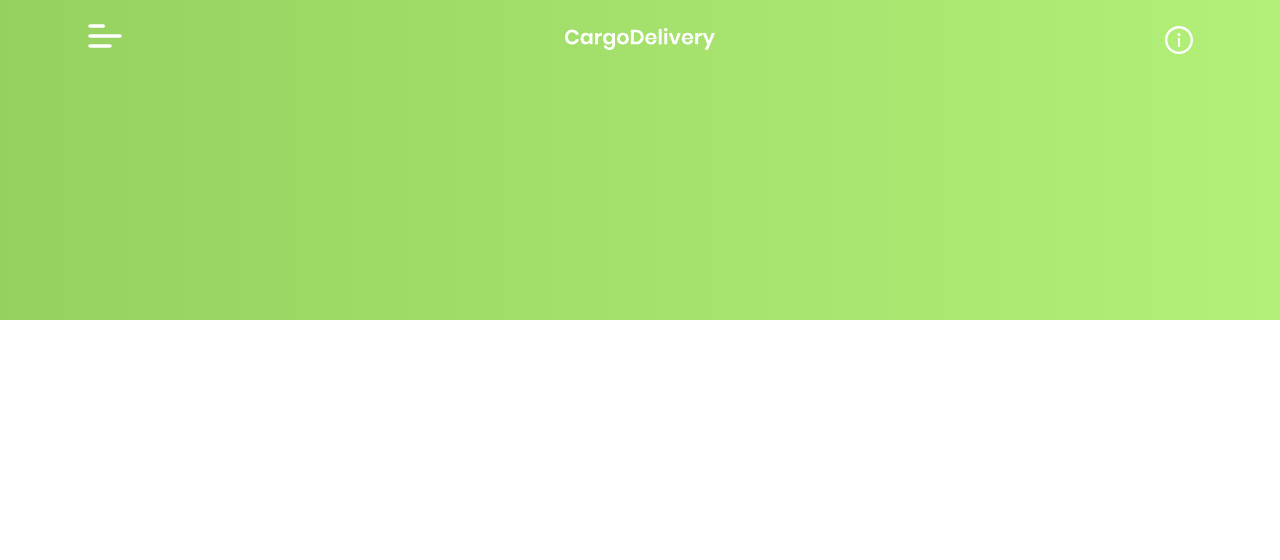
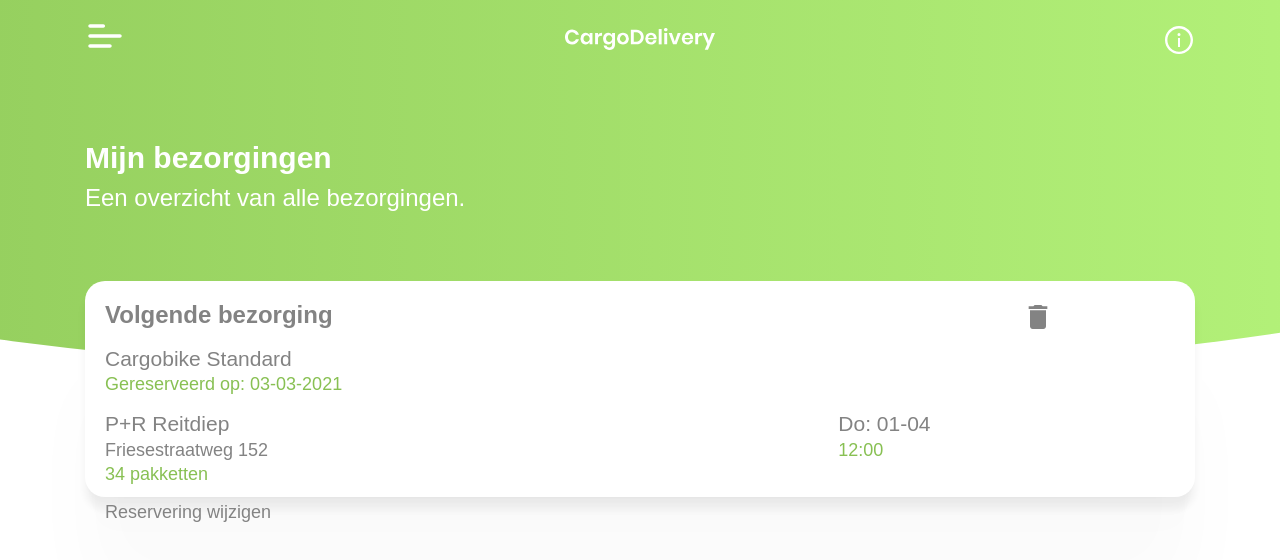
Before and after one commit to ajnjanssen/cargobike, a React (Create React App) app in the folder cargobike/: page / in a window 1280 px wide. Shown: the top 560 px of the page. Built offline with nearby package versions, Linux system fonts and the light colour scheme.

Commit message:
Newcommit fixed padding issue

```diff
--- a/cargobike/src/App.js
+++ b/cargobike/src/App.js
@@ -1,6 +1,6 @@
 import './App.css';
+import Header from "./Header"
 import Body from './Body';
-import Header from "./Header"
 
 
 function App() {
--- a/cargobike/src/Body.js
+++ b/cargobike/src/Body.js
@@ -1,12 +1,13 @@
 import React from 'react'
-import OndDashboard from './OndDashboard'
-// import OndReservering from './OndReservering'
+import './Body.css';
+// import OndDashboard from './OndDashboard'
+import OndReservering from './OndReservering'
 
 function Body() {
     return (
         <div>
-            {/* <OndReservering /> */}
-            <OndDashboard />
+            <OndReservering />
+            {/* <OndDashboard /> */}
 
         </div>
     )
--- a/cargobike/src/Header.css
+++ b/cargobike/src/Header.css
@@ -1,12 +1,13 @@
 .Header {
+    position:fixed;
+    margin-bottom: -120px;
 
-    margin-bottom: -120px;
 
 }
 
 .Header_bg {
     width: 100vw;
-    height: 40vh;
+    min-height: 380px;
     margin: auto;
     background-repeat: no-repeat;
     background-size: 200% 620px;
@@ -45,5 +46,6 @@
 }
 
 .Dash_greet {
-    margin-top: 8vh;
+    margin-top: 80px;
+
 }
--- a/cargobike/src/Header.js
+++ b/cargobike/src/Header.js
@@ -1,6 +1,7 @@
 import React from 'react'
 import './Header.css';
 import 'bootstrap/dist/css/bootstrap.min.css';
+import './OndDashboard.css';
 import Container from 'react-bootstrap/Container'
 import Row from 'react-bootstrap/Row'
 import Col from 'react-bootstrap/Col'
@@ -39,9 +40,6 @@ function Header() {
                 </Row>
           </Container>
 
-
-
-
          </div>
      </div>
     )
--- a/cargobike/src/OndDashboard.css
+++ b/cargobike/src/OndDashboard.css
@@ -1,3 +1,5 @@
 .DasboardGreeting{
-    padding-top:10vh;
+    padding-top:60px;
+    padding-bottom:60px;
+    /* position: fixed; */
 }
--- a/cargobike/src/OndDashboard.js
+++ b/cargobike/src/OndDashboard.js
@@ -1,5 +1,5 @@
 import React from 'react'
-import './OndDashboard.css';
+
 import { Col, Container, Row } from 'react-bootstrap'
 
 function OndDashboard() {
--- a/cargobike/src/OndReservering.css
+++ b/cargobike/src/OndReservering.css
@@ -54,6 +54,9 @@
 
 .Card_First_Delivery {
     padding: 20px;
+    /* margin-top:300px; */
+    position:relative;
+    z-index:1;
     border-radius: 20px;
     height: 27vh;
     background-color: white;
--- a/cargobike/src/OndReservering.js
+++ b/cargobike/src/OndReservering.js
@@ -9,10 +9,22 @@ import { MdDelete } from "react-icons/md";
 
 function OndReservering() {
     return (
-        <div>
+        <div className="ondReservering">
+            <Container className="DasboardGreeting">
+                <Row>
+                    <Col xs={12} md={8}>
+                        <div className="Dash_greet"></div>
+                        <h1 className="Header_title">Mijn bezorgingen</h1>
+                    </Col>
+                    <Col xs={12} md={8}>
+                        <h1 className="Header_desc">Een overzicht van alle bezorgingen.</h1>
+                    </Col>
+                </Row>
+            </Container>
+
              <Container>
              <div className="Card_First_Delivery box">
-         <Row>
+            <Row>
 
              <Col xs={10}>
                      <h1 className="Card_title">Volgende bezorging</h1>
```
